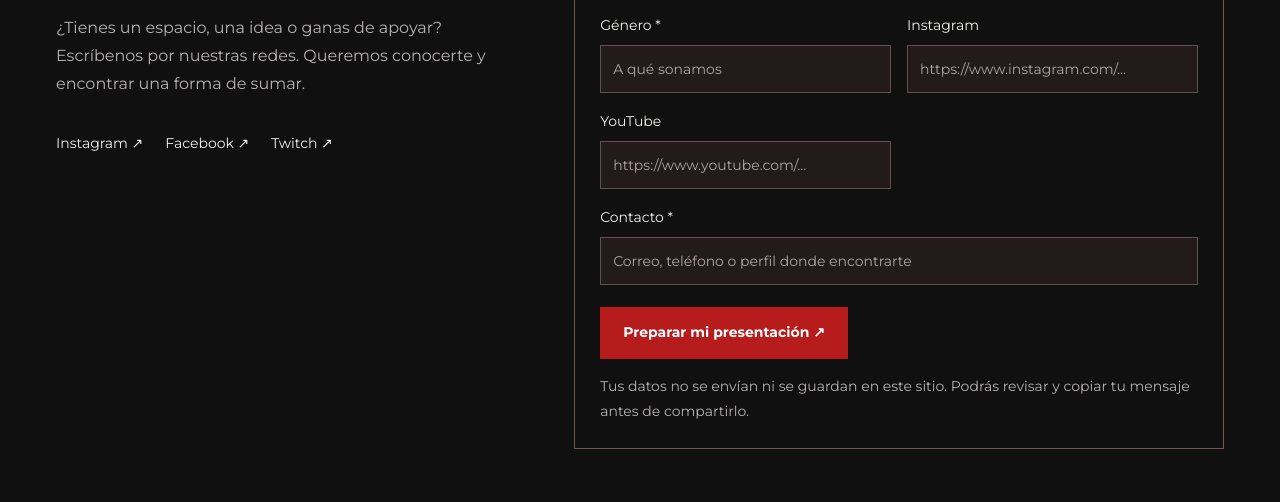
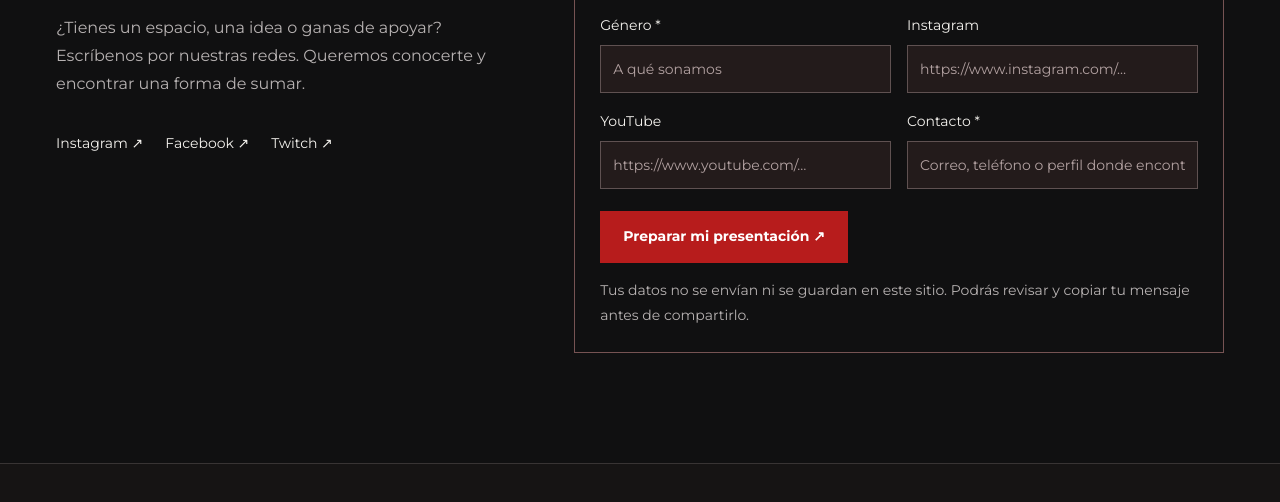
Before and after one commit to JenniferLlamas/radiock, an Astro site: page / in a window 1280 px wide. Shown: the part 10429-10931 px from the top of the page. Built offline with nearby package versions, Linux system fonts and the light colour scheme; Astro itself is replaced by a stand-in of ours.

Commit message:
Place contact field beside YouTube

```diff
--- a/src/contacto/FormularioContacto.astro
+++ b/src/contacto/FormularioContacto.astro
@@ -28,7 +28,7 @@ import { sitio } from '../compartido/configuracion';
             </label>
             <label class="field">YouTube<input name="youtube" type="url" placeholder="https://www.youtube.com/…" maxlength="300" />
             </label>
-            <label class="field field-wide">Contacto *<input name="contacto" required maxlength="200" placeholder="Correo, teléfono o perfil donde encontrarte" />
+            <label class="field">Contacto *<input name="contacto" required maxlength="200" placeholder="Correo, teléfono o perfil donde encontrarte" />
             </label>
           </div>
           <button type="submit" class="button button-primary">Preparar mi presentación ↗</button>
```
